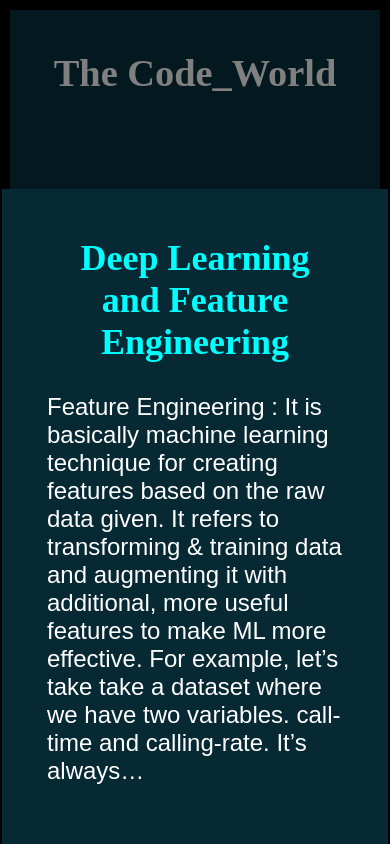
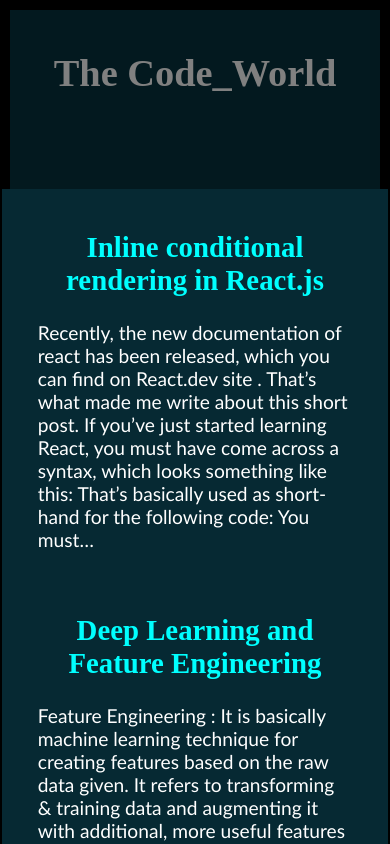
Before and after one commit to Srish-ty/MyBlog-TCW, a React (Create React App) app: page / in a window 390 px wide. Shown: the top 844 px of the page. Built offline with nearby package versions, Linux system fonts and the light colour scheme.

Commit message:
Update 3 files

```diff
--- a/src/App.js
+++ b/src/App.js
@@ -43,6 +43,12 @@ const data = [
     content:
       "Feature Engineering : It is basically machine learning technique for creating features based on the raw data given. It refers to transforming & training data and augmenting it with additional, more useful features to make ML more effective. For example, let’s take take a dataset where we have two variables. call-time and calling-rate. It’s always…",
   },
+  {
+    index: 7,
+    heading: "Inline conditional rendering in React.js",
+    content:
+      "Recently, the new documentation of react has been released, which you can find on React.dev site . That’s what made me write about this short post. If you’ve just started learning React, you must have come across a syntax, which looks something like this: That’s basically used as short-hand for the following code: You must…",
+  },
 ];
 
 export default function App() {
--- a/src/components/styles/post.styles.css
+++ b/src/components/styles/post.styles.css
@@ -6,7 +6,7 @@
 }
 @media only screen and (max-width: 600px) {
   .post {
-    width: 80%;
+    width: 85%;
     margin: auto;
   }
 }
--- a/src/styles.css
+++ b/src/styles.css
@@ -4,9 +4,14 @@
   padding: 2vw;
   background-color: #062933;
   color: white;
-  font-family: sans-serif;
+  font-family: "Trebuchet MS", sans-serif;
   display: flex;
   flex-direction: column-reverse;
 
   font-size: 1.5em;
 }
+@media only screen and (max-width: 600px) {
+  .post_container {
+    font-size: 1.2em;
+  }
+}
```
